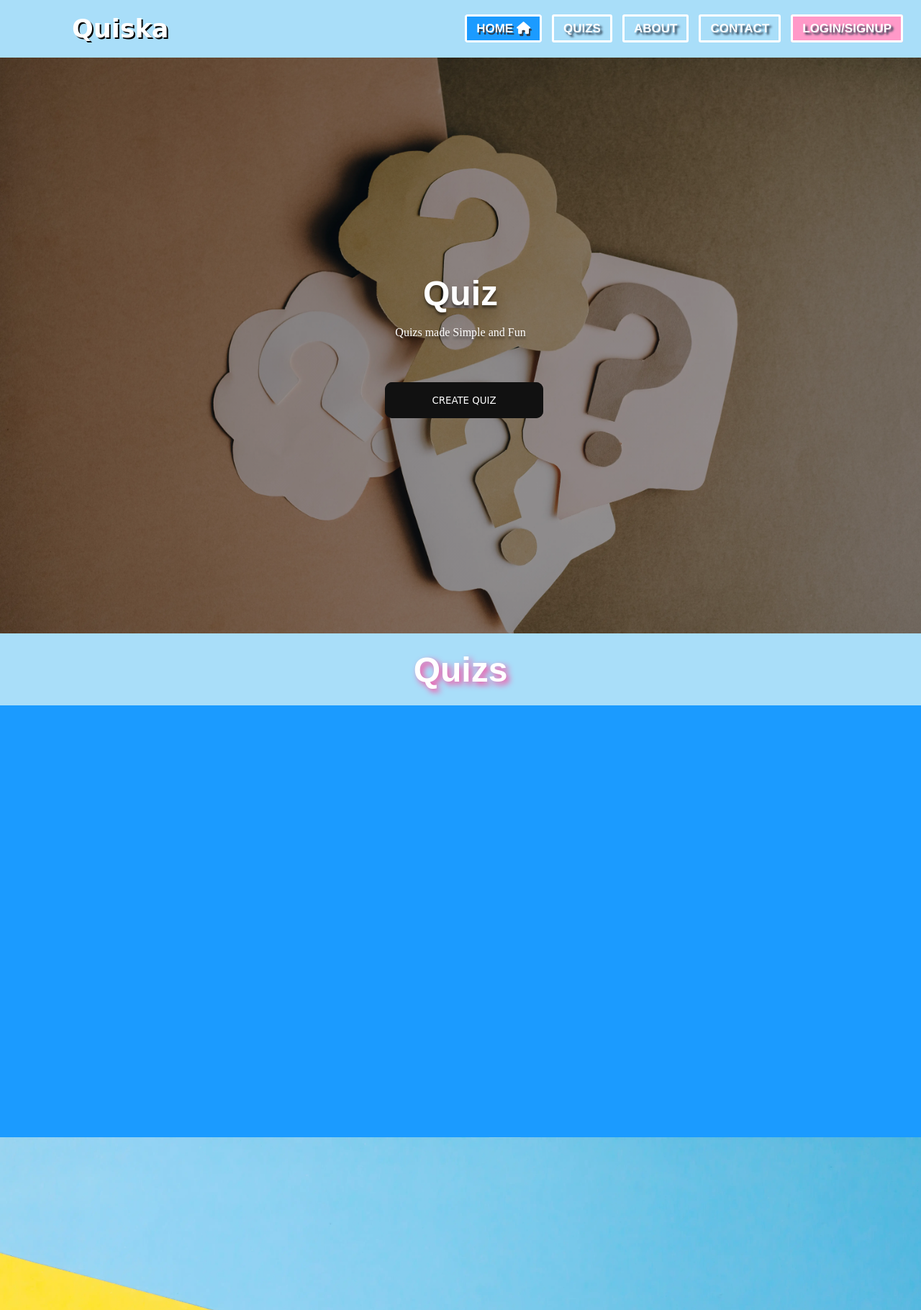
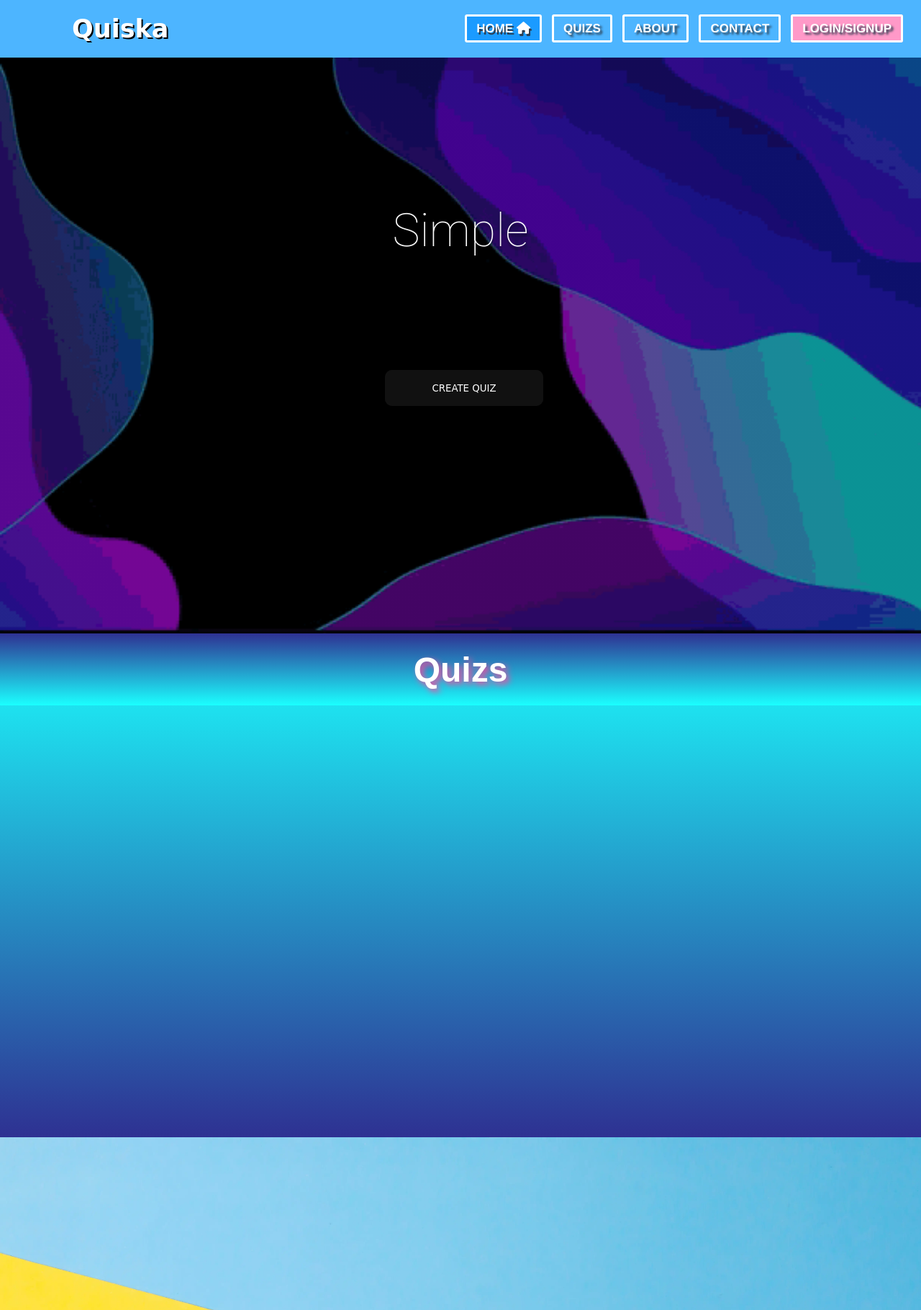
Before and after one commit to KKA-0/Quiska, a PHP site: page / in a window 1280 px wide. Shown: the top 1820 px of the page at 72% size. Run offline with PHP 8.4, Linux system fonts and the light colour scheme; some libraries are stand-ins or nearby versions.

Commit message:
a big design update

```diff
--- a/index.html
+++ b/index.html
@@ -18,22 +18,27 @@
     </label>
     <label class="logo" href="asdf.com">Quiska</label>
     <ul>
-    <li><a class="active" href="#">Home <i class="fas fa-home"></i></a></li>
-    <li><a class="test" href="#quiz">Quizs</a></li>
-    <li><a class="test" href="#about">About</a></li>
-    <li><a class="test" href="#contact">Contact</a></li>
-    <li><a class="login" href="login.html">Login/Signup</i></a></li>
+    <li><a class="active" id="home" href="#">Home <i class="fas fa-home"></i></a></li>
+    <li><a class="test" id="quiz" href="#quiz">Quizs</a></li>
+    <li><a class="test" id="about" href="#about">About</a></li>
+    <li><a class="test" id="contact" href="#contact">Contact</a></li>
+    <li><a class="login" id="login" href="login.html">Login/Signup</i></a></li>
     </ul>
    </nav>
     <!--Nav bar End-->
 <!-- Parallex shit start-->
 <div class="box1">
 
-    <h1>Quiz
-        <span class="typer" id="main" data-words="For Friends.,For Fun.,For Knowledge., For You." data-delay="100" data-deleteDelay="500"></span>
-        <span class="cursor" data-owner="main"></span>
-      </h1><br>
-      <p>Quizs made Simple and Fun</p>
+   <br>
+   <div class="start">
+   <link href="https://fonts.googleapis.com/css?family=Roboto:100" rel="stylesheet">
+   <p id='head1' class='header'>Quizs Made </p>
+   <p id='head2' class='header'>Simple</p>
+   <p id='head3' class='header'>And Fun</p>
+   <p id='head4' class='header'>Test Yourself or Others</p>
+   <p id='head5' class='header'>Welcome to Quiska</p>
+</div>
+
       <div class="buttonww">
         <button class="glow-on-hover" type="button" onclick="window.location.href='dashboard.html';">CREATE QUIZ</button>
       </div>
@@ -83,14 +88,33 @@
 </div>
 </section>
 <!-- Parallex shit end-->
-<section>
-<div class="footer">
+<section class="footer">
+<div class="footer1">
+
 <footer>
+<div class="contacts">
+    <h5 >Terms and Conditions</h5>
+    <br>
+
+    <h5 >Privacy Policy </h5>
+    <br>
+    <h5 >Contact Us </h5>
+
+</div>
+
+    <br>
+    <hr>
+    <br>
     <h4>Made by Karan Agarwal</h4>
 
     <h4>Follow us on: <i class="fa-brands fa-instagram"></i></h4>
+    <br><h6 class="copy"> © Quiska.quantgam.com, Inc. All rights reserved.</h6>
+<br>
+
 </footer>
 </div></section>
+
+<script src="javascript.js"></script>
 </body>
 
 
--- a/style.css
+++ b/style.css
@@ -14,13 +14,18 @@
 body{
     font-family: montserrat;
 
+
 }
+.image2{
+    height: 150px;
+    width: 220px;}
 nav{
-    background: #A9DEF9;
+    background: #4db5ff;
     height: 80px;
     width: 100%;
     position: sticky;
     top: 0;
+    z-index: 100;
 
 }
 
@@ -68,15 +73,11 @@
 
     border-style: solid;
 }
-
-
-
-
 .box1{
     height: 100vh;
     width: 100%;
     background: linear-gradient(rgba(0, 0, 0, 0.4), rgba(0, 0, 0, 0.4)),
-    url(bg\ \(1\).webp);
+    url(background.gif);
     background-size: cover;
     background-position: center;
     display: flex;
@@ -106,7 +107,7 @@
 .box2{
     height: 100px;
     width: 100%;
-    background: #A9DEF9;
+    background: linear-gradient(to bottom, #2E3192 , #1BFFFF);
     background-size: cover;
     background-position: center;
     display: table;
@@ -213,14 +219,21 @@
 
 .quiz{
     height: 700px;
-    background: #1b9bff;
+    background: linear-gradient(to top, #2E3192 , #1BFFFF);
     font-family: cursive;
+
+}
+.contacts{
+    color: #eceff1;
+
+
+    padding: 20px;
 
 }
 
 .footer{
     background: #4a637c;
-    height: 170px;
+    height: 381px;
 }
 
 
@@ -540,3 +564,183 @@
 .label_txt2{
     text-align: left;
 }
+
+
+
+
+
+.box1{
+    margin: 0;
+    height: 100vh;
+    font-weight: 100;
+
+    -webkit-overflow-Y: hidden;
+    -moz-overflow-Y: hidden;
+    -o-overflow-Y: hidden;
+    overflow-y: hidden;
+    -webkit-animation: fadeIn 1 1s ease-out;
+    -moz-animation: fadeIn 1 1s ease-out;
+    -o-animation: fadeIn 1 1s ease-out;
+    animation: fadeIn 1 1s ease-out;
+}
+
+.header{
+    position: absolute;
+    top: 40%;
+    left: 50%;
+    transform: translate(-50%, -50%);
+    font-family: 'Roboto', sans-serif;
+    font-weight: 200;
+    color: white;
+    font-size: 4em;
+  }
+
+
+  #head1, #head2,#head3, #head4, #head5{
+    opacity: 0;
+  }
+
+  #head1{
+    -webkit-animation: fadeOut 1 5s ease-in;
+    -moz-animation: fadeOut 1 5s ease-in;
+    -o-animation: fadeOut 1 5s ease-in;
+    animation: fadeOut 1 5s ease-in;
+  }
+
+  #head2{
+    -webkit-animation: fadeOut 1 5s ease-in;
+    -moz-animation: fadeOut 1 5s ease-in;
+    -o-animation: fadeOut 1 5s ease-in;
+    animation: fadeOut 1 5s ease-in;
+    -webkit-animation-delay: 6s;
+    -moz-animation-delay: 6s;
+    -o-animation-delay: 6s;
+    animation-delay: 6s;
+  }
+
+  #head3{
+    -webkit-animation: fadeOut 1 5s ease-in;
+    -moz-animation: fadeOut 1 5s ease-in;
+    -o-animation: fadeOut 1 5s ease-in;
+    animation: fadeOut 1 5s ease-in;
+    -webkit-animation-delay: 12s;
+    -moz-animation-delay: 12s;
+    -o-animation-delay: 12s;
+    animation-delay: 12s;
+  }
+
+  #head4{
+    -webkit-animation: fadeOut 1 5s ease-in;
+    -moz-animation: fadeOut 1 5s ease-in;
+    -o-animation: fadeOut 1 5s ease-in;
+    animation: fadeOut 1 5s ease-in;
+    -webkit-animation-delay: 17s;
+    -moz-animation-delay: 17s;
+    -o-animation-delay: 17s;
+    animation-delay: 17s;
+  }
+
+  #head5{
+    -webkit-animation: finalFade 1 5s ease-in;
+    -moz-animation: finalFade 1 5s ease-in;
+    -o-animation: finalFade 1 5s ease-in;
+    animation: finalFade 1 5s ease-in;
+    -webkit-animation-fill-mode: forwards;
+    -moz-animation-fill-mode: forwards;
+    -o-animation-fill-mode: forwards;
+    animation-fill-mode: forwards;
+    -webkit-animation-delay: 22s;
+    -moz-animation-delay: 22s;
+    -o-animation-delay: 22s;
+    animation-delay: 22s;
+  }
+  @-webkit-keyframes fadeIn{
+    from{opacity: 0;}
+    to{opacity: 1;}
+  }
+
+  @-moz-keyframes fadeIn{
+    from{opacity: 0;}
+    to{opacity: 1;}
+  }
+
+  @-o-keyframes fadeIn{
+    from{opacity: 0;}
+    to{opacity: 1;}
+  }
+
+  @keyframes fadeIn{
+    from{opacity: 0;}
+    to{opacity: 1;}
+  }
+
+  @-webkit-keyframes fadeOut{
+    0%{opacity: 0;}
+    30%{opacity: 1;}
+    80%{opacity: .9;}
+    100%{opacity: 0;}
+  }
+
+  @-moz-keyframes fadeOut{
+    0%{opacity: 0;}
+    30%{opacity: 1;}
+    80%{opacity: .9;}
+    100%{opacity: 0;}
+  }
+
+  @-o-keyframes fadeOut{
+    0%{opacity: 0;}
+    30%{opacity: 1;}
+    80%{opacity: .9;}
+    100%{opacity: 0;}
+  }
+
+  @keyframes fadeOut{
+    0%{opacity: 0;}
+    30%{opacity: 1;}
+    80%{opacity: .9;}
+    100%{opacity: 0;}
+  }
+
+  @-webkit-keyframes finalFade{
+    0%{opacity: 0;}
+    30%{opacity: 1;}
+    80%{opacity: .9;}
+    100%{opacity: 1;}
+  }
+
+  @-moz-keyframes finalFade{
+    0%{opacity: 0;}
+    30%{opacity: 1;}
+    80%{opacity: .9;}
+    100%{opacity: 1;}
+  }
+
+  @-o-keyframes finalFade{
+    0%{opacity: 0;}
+    30%{opacity: 1;}
+    80%{opacity: .9;}
+    100%{opacity: 1;}
+  }
+
+  @keyframes finalFade{
+    0%{opacity: 0;}
+    30%{opacity: 1;}
+    80%{opacity: .9;}
+    100%{opacity: 1;}
+  }
+
+#footer{
+    font-family: 'Roboto', sans-serif;
+    font-size: 1.2em;
+    color: white;
+    position: fixed;
+    -webkit-transform: translate(95vw,90vh);
+    -moz-transform: translate(95vw,90vh);
+    transform: translate(95vw,90vh);
+    transform: translate(95vw,90vh);
+  }
+
+  .start{
+    padding: 20px;
+  }
```
Also changed, not shown: other parts of style.css (+25 -9 lines), dashboard.html (+28 -9 lines), quiz.html (added, +12 -0 lines), background.gif (added), javascript.js (added), quiztime.gif (added).
